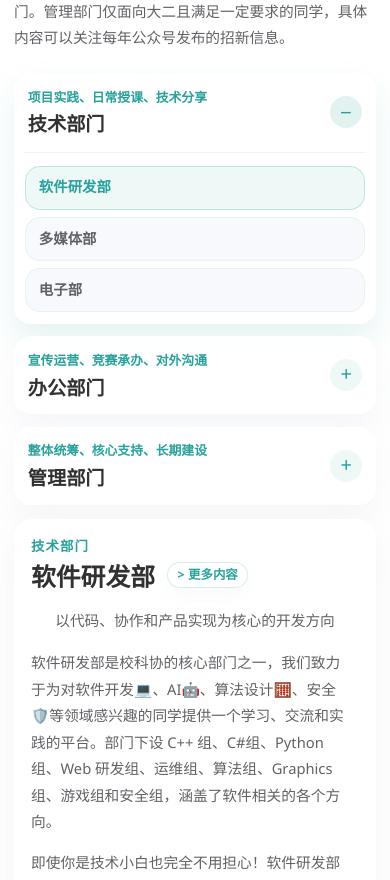
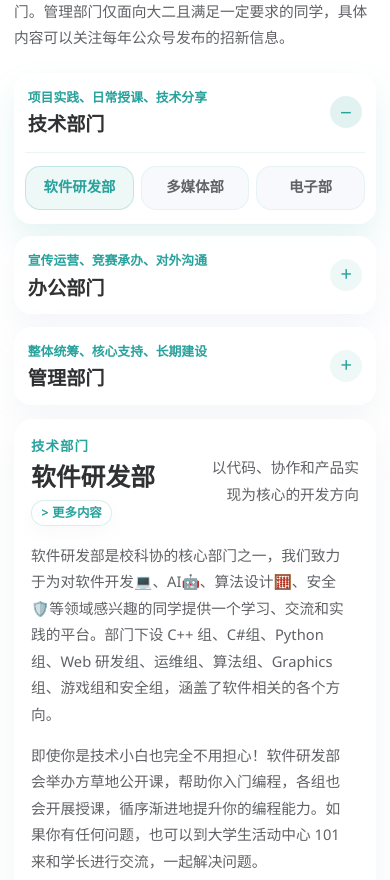
Before and after one commit to NJUPT-SAST/sast-homepage-next, a Next.js app: page /departments in a window 390 px wide. Shown: the part 1280-2160 px from the top of the page. Built offline with nearby package versions, Linux system fonts and the light colour scheme.

Commit message:
feat: update

```diff
--- a/components/departments/sections/detail-section.module.css
+++ b/components/departments/sections/detail-section.module.css
@@ -388,13 +388,45 @@
     border-radius: 1.1rem;
   }
 
+  .departmentListWrapOpen {
+    max-height: 8rem;
+  }
+
+  .departmentList {
+    display: flex;
+    gap: 0.45rem;
+    padding-bottom: 0.15rem;
+    overflow-x: auto;
+    overflow-y: hidden;
+    scroll-snap-type: x proximity;
+    -webkit-overflow-scrolling: touch;
+  }
+
+  .departmentList::-webkit-scrollbar {
+    height: 0.25rem;
+  }
+
+  .departmentList::-webkit-scrollbar-thumb {
+    background: rgba(39, 162, 156, 0.2);
+    border-radius: 999px;
+  }
+
+  .departmentList::-webkit-scrollbar-track {
+    background: transparent;
+  }
+
   .groupTitle {
     font-size: 1.2rem;
   }
 
   .departmentButton {
+    flex: 1 1 0;
+    min-width: 0;
     padding: 0.66rem 0.78rem;
     font-size: 0.9rem;
+    text-align: center;
+    white-space: nowrap;
+    scroll-snap-align: start;
   }
 
   .departmentCard {
@@ -404,12 +436,16 @@
   }
 
   .departmentHeader {
-    flex-direction: column;
+    display: grid;
+    grid-template-columns: minmax(0, 1fr) minmax(9.5rem, 0.82fr);
+    gap: 0.85rem;
+    align-items: start;
   }
 
   .departmentTagline {
+    align-self: center;
     max-width: none;
-    text-align: left;
+    text-align: right;
   }
 
   .departmentName {
--- a/content/activities.json
+++ b/content/activities.json
@@ -13,9 +13,9 @@
     "activities": [
       {
         "organizer": "校科协",
-        "date": "2026/8/15",
+        "date": "2026/x/xx",
         "time": "19:00-21:00",
-        "location": "方草地开放区域",
+        "location": "大学生活动中心青春剧场",
         "title": "方草地公开课",
         "link": ""
       },
```
Also changed, not shown: 1 other file (tests, documents, lock files or other folders).
